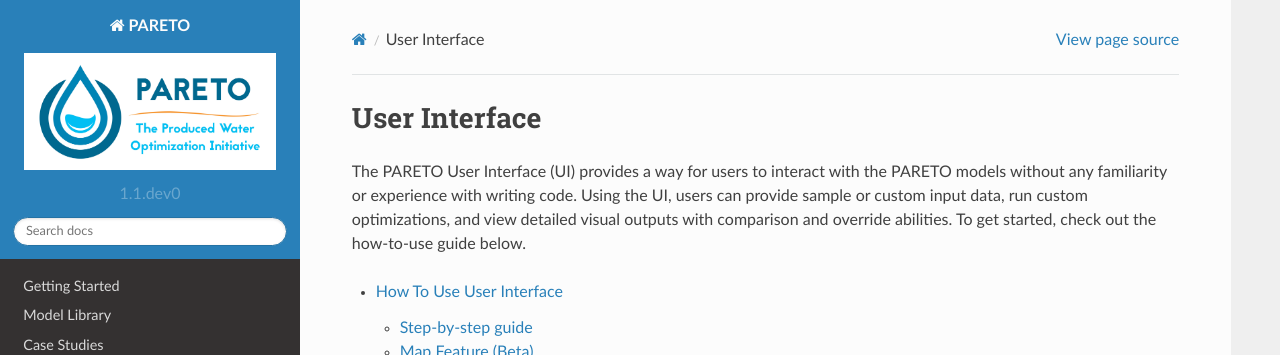
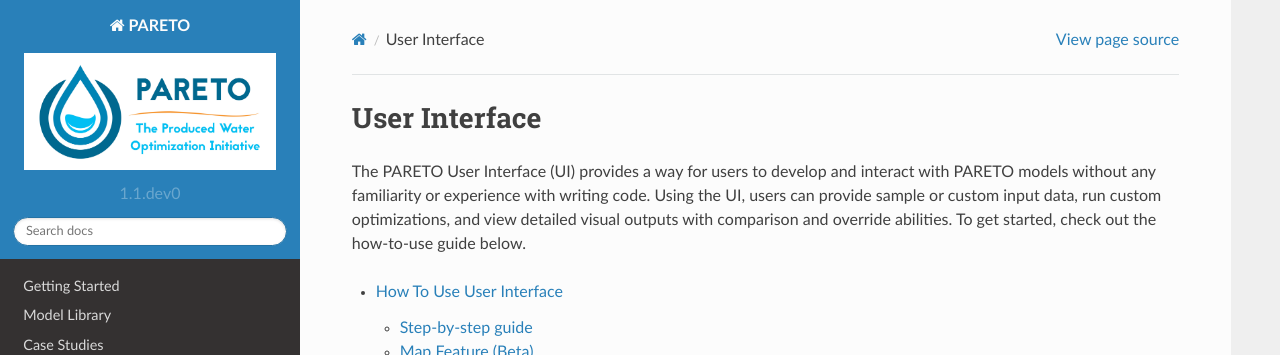
Before and after one commit to project-pareto/project-pareto, a Sphinx documentation site: the page built from docs/user_interface/index.rst, in a window 1280 px wide. Shown: the top 355 px of the page. Built offline with Sphinx 7.4.7 and the Read the Docs theme 2.0.0, drawn with Linux system fonts in a browser that asks for light colours.

Commit message:
Update docs/user_interface/index.rst
Co-authored-by: Travis Arnold <travis.arnold17@gmail.com>

```diff
--- a/docs/user_interface/index.rst
+++ b/docs/user_interface/index.rst
@@ -1,7 +1,7 @@
 User Interface
 ==============
 
-The PARETO User Interface (UI) provides a way for users to interact with the PARETO models without any familiarity or experience with writing code.
+The PARETO User Interface (UI) provides a way for users to develop and interact with PARETO models without any familiarity or experience with writing code.
 Using the UI, users can provide sample or custom input data, run custom optimizations, and view detailed visual outputs with comparison and override abilities.
 To get started, check out the how-to-use guide below.
 
```
